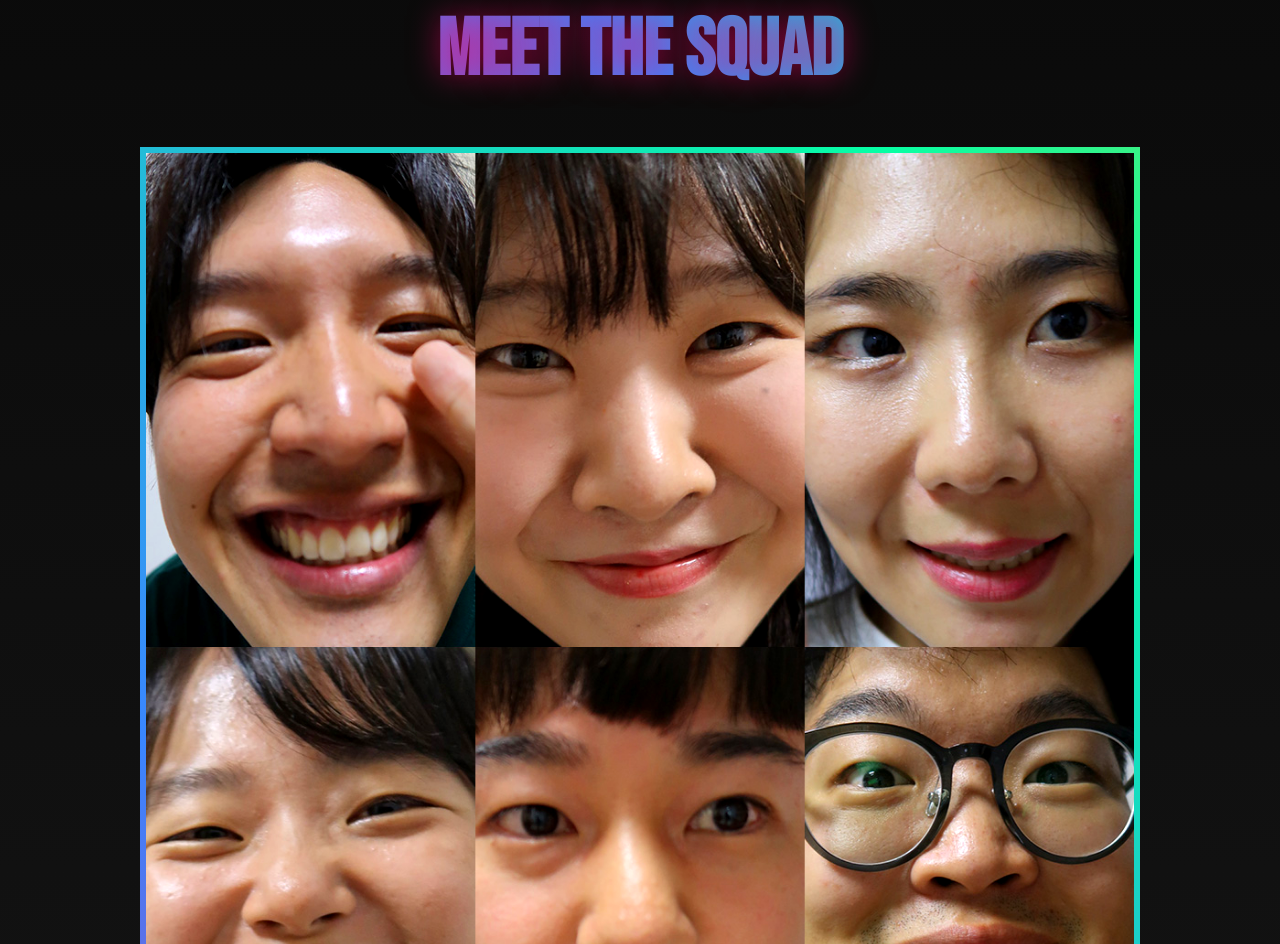
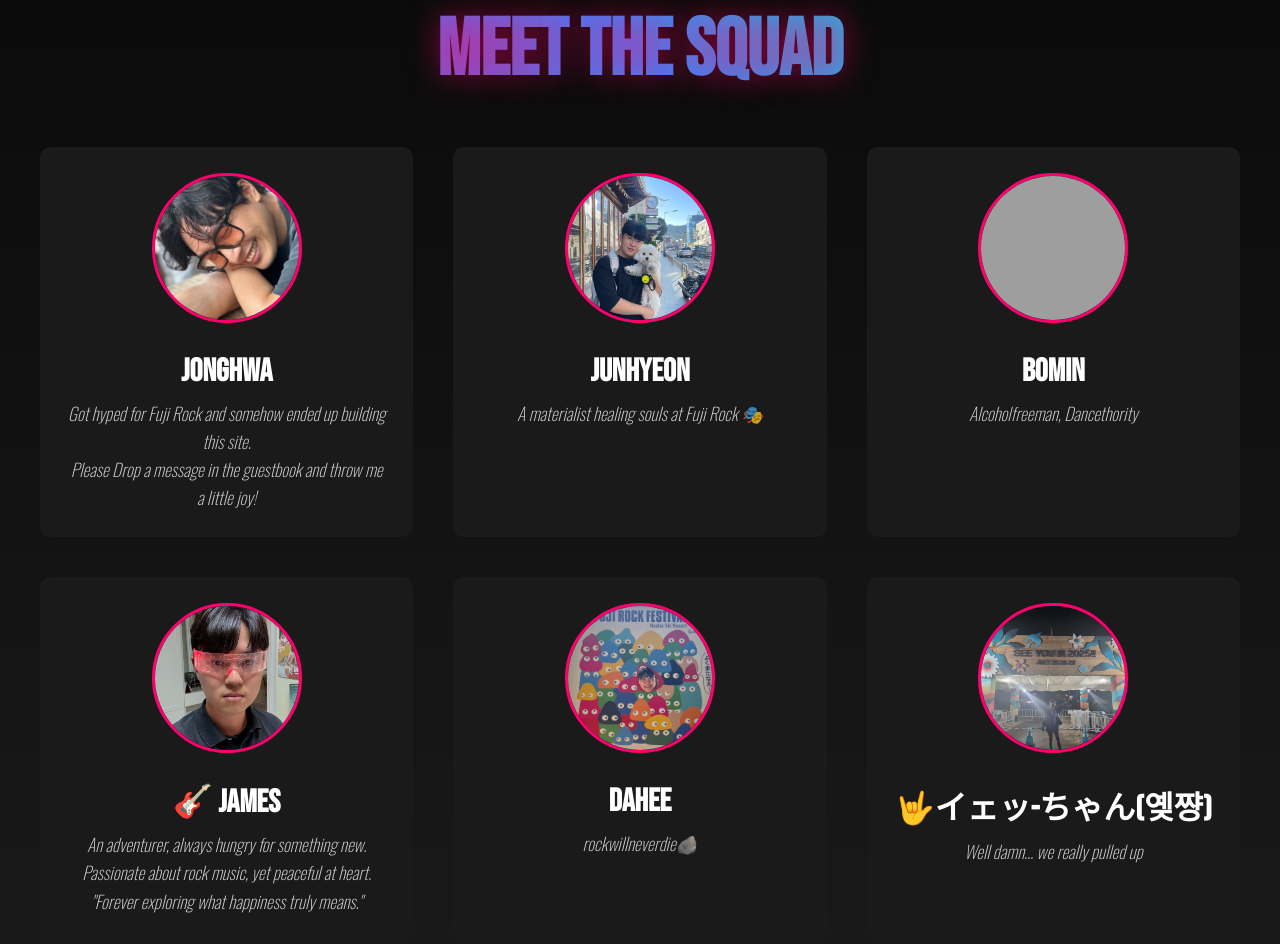
Before and after one commit to DinN0000/fuji, a plain HTML site: page index.html in a window 1280 px wide. Shown: the part 1184-2128 px from the top of the page. Drawn offline with nearby package versions, Linux system fonts and the light colour scheme; grey boxes are pictures that could not be loaded.

Commit message:
Update index.html

```diff
--- a/index.html
+++ b/index.html
@@ -50,10 +50,7 @@
         <section class="team-section">
             <h2 class="team-title">MEET THE SQUAD</h2>
 
-            <!-- 단체 사진 -->
-            <div class="team-photo-container">
-                <img src="full.jpeg" alt="Fuji Rock 2024 Full Squad" class="team-photo">
-            </div>
+            <!-- 단체 사진 // 삭제 -->
 
             <!-- 멤버 소개 -->
             <div class="members-grid">
```
